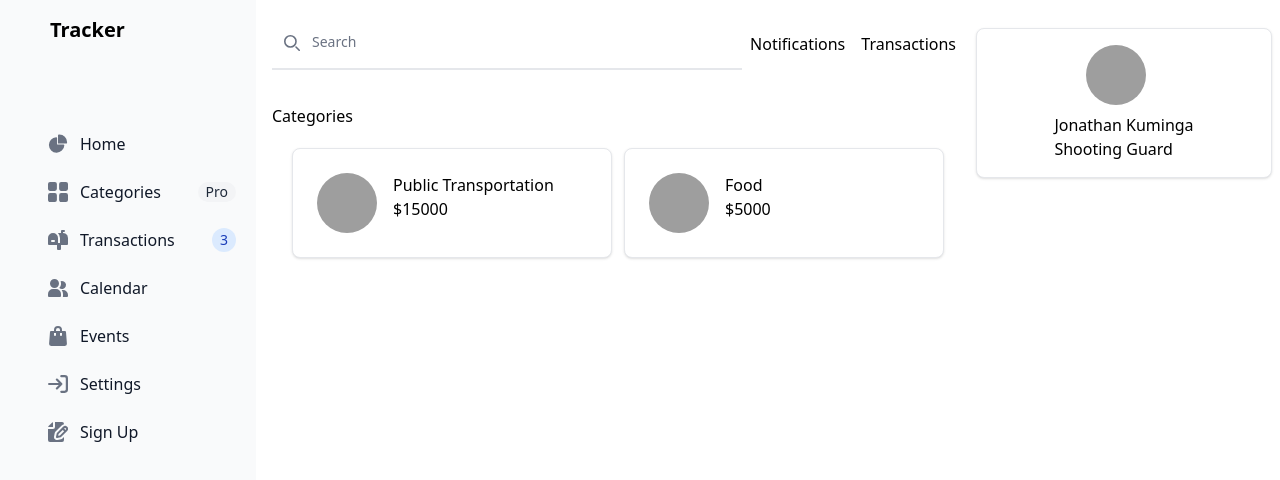
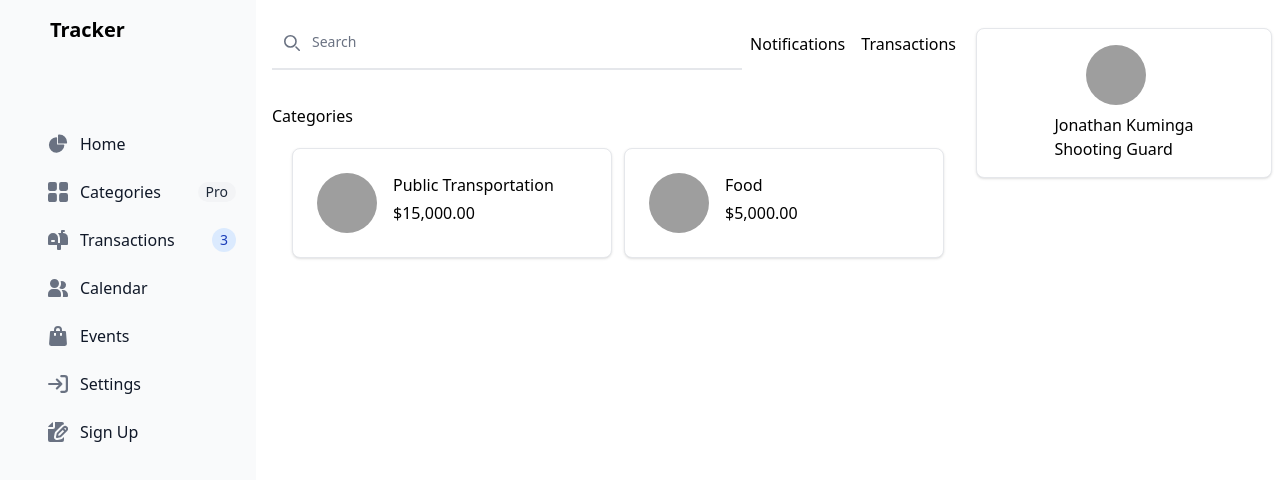
Before and after one commit to Jamesgnzg/exp-tracker, a SvelteKit app: page /transactions in a window 1280 px wide. Shown: the top 480 px of the page. Built offline with nearby package versions, Linux system fonts and the light colour scheme; grey boxes are pictures that could not be loaded.

Commit message:
add currency dollar formatting

```diff
--- a/src/routes/transactions/+page.svelte
+++ b/src/routes/transactions/+page.svelte
@@ -3,7 +3,7 @@
         <img class="w-15 h-15 rounded-full mr-4" src="https://randomuser.me/api/portraits/med/men/75.jpg" alt="Avatar">
         <div class="text-md overflow-hidden">
             <p class="truncate">{name}</p>
-            <p class="truncate">{`$${value}`}</p>
+            <p class="truncate mt-1">{`${new Intl.NumberFormat("en-US", { style: "currency", currency: "USD" }).format(value)}`}</p>
         </div>
     </div>
 {/snippet}
```
